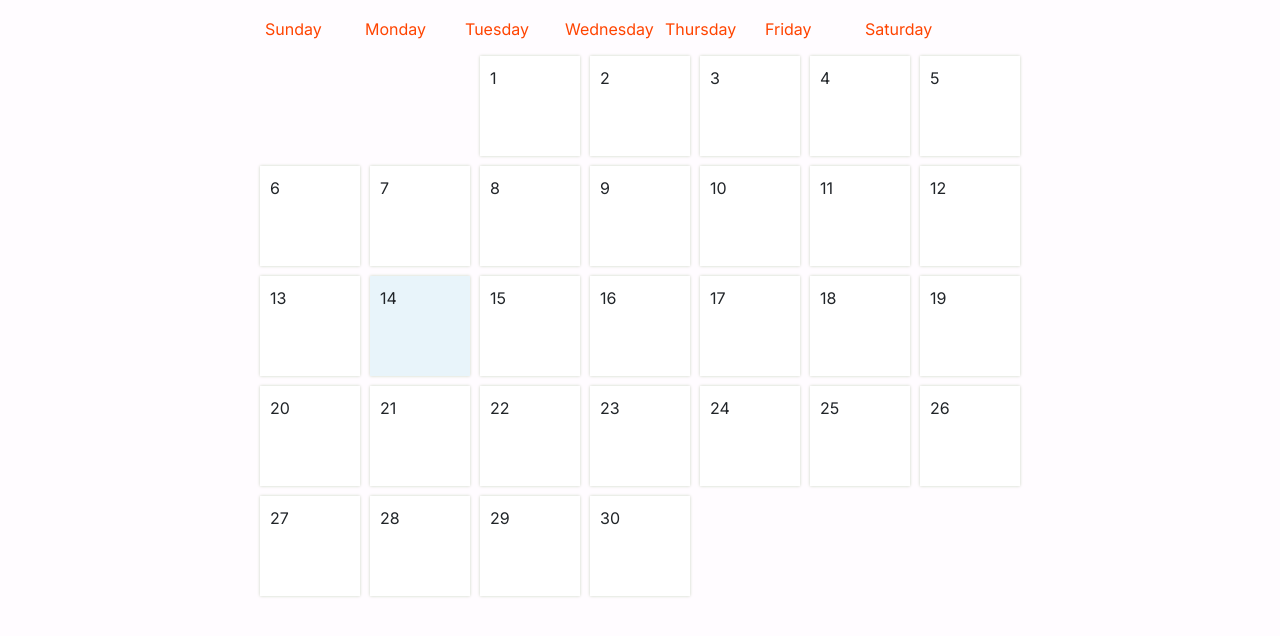
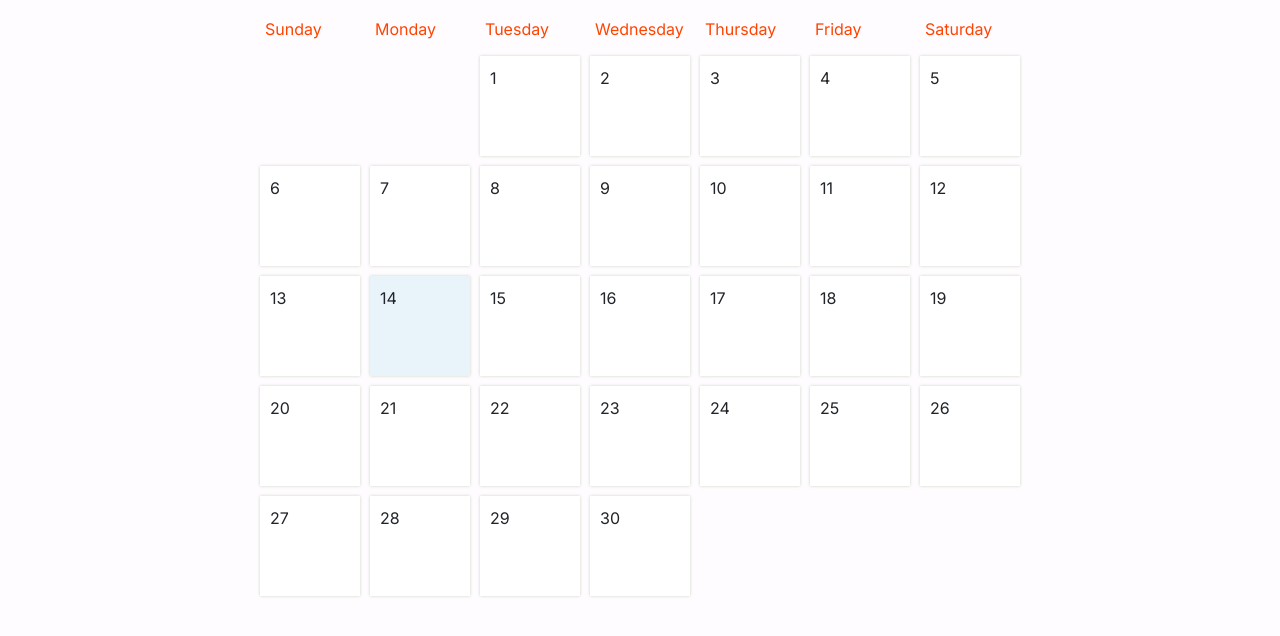
Before and after one commit to Alvester15/The-Power-Rangers, a plain HTML site: page calenderPage.html in a window 1280 px wide. Shown: the part 162-798 px from the top of the page. Drawn offline with nearby package versions, Linux system fonts and the light colour scheme; files whose address does not match are found by name.

Commit message:
Update calenderPage.css

```diff
--- a/calenderPage.css
+++ b/calenderPage.css
@@ -36,8 +36,9 @@ body {
     color: #FF4400;;
   }
   #weekdays div {
-    width: 100px;
+    width: 100pt;
     padding: 10px;
+    height: -100px;
   }
   #calendar {
     width: 100%;
```
